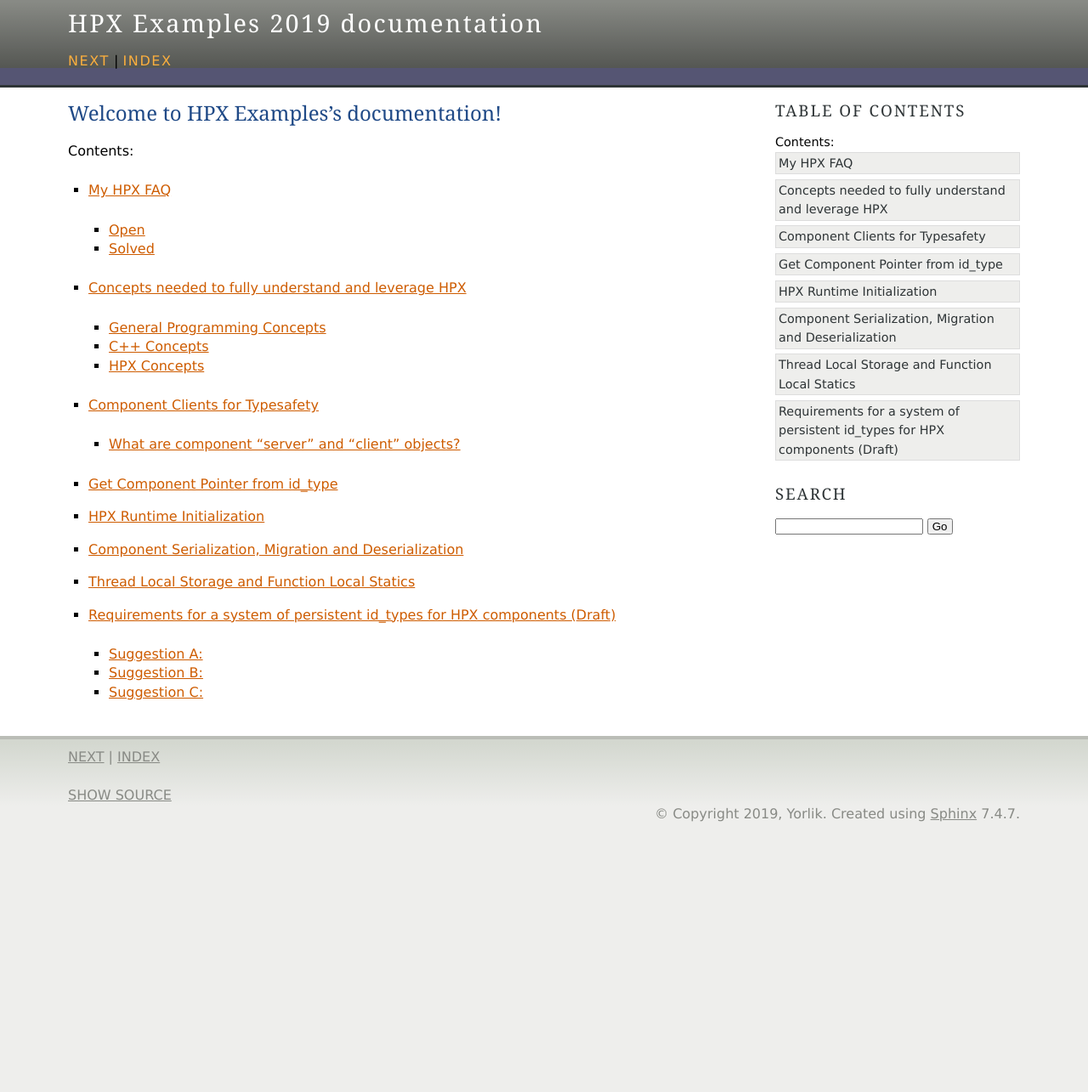
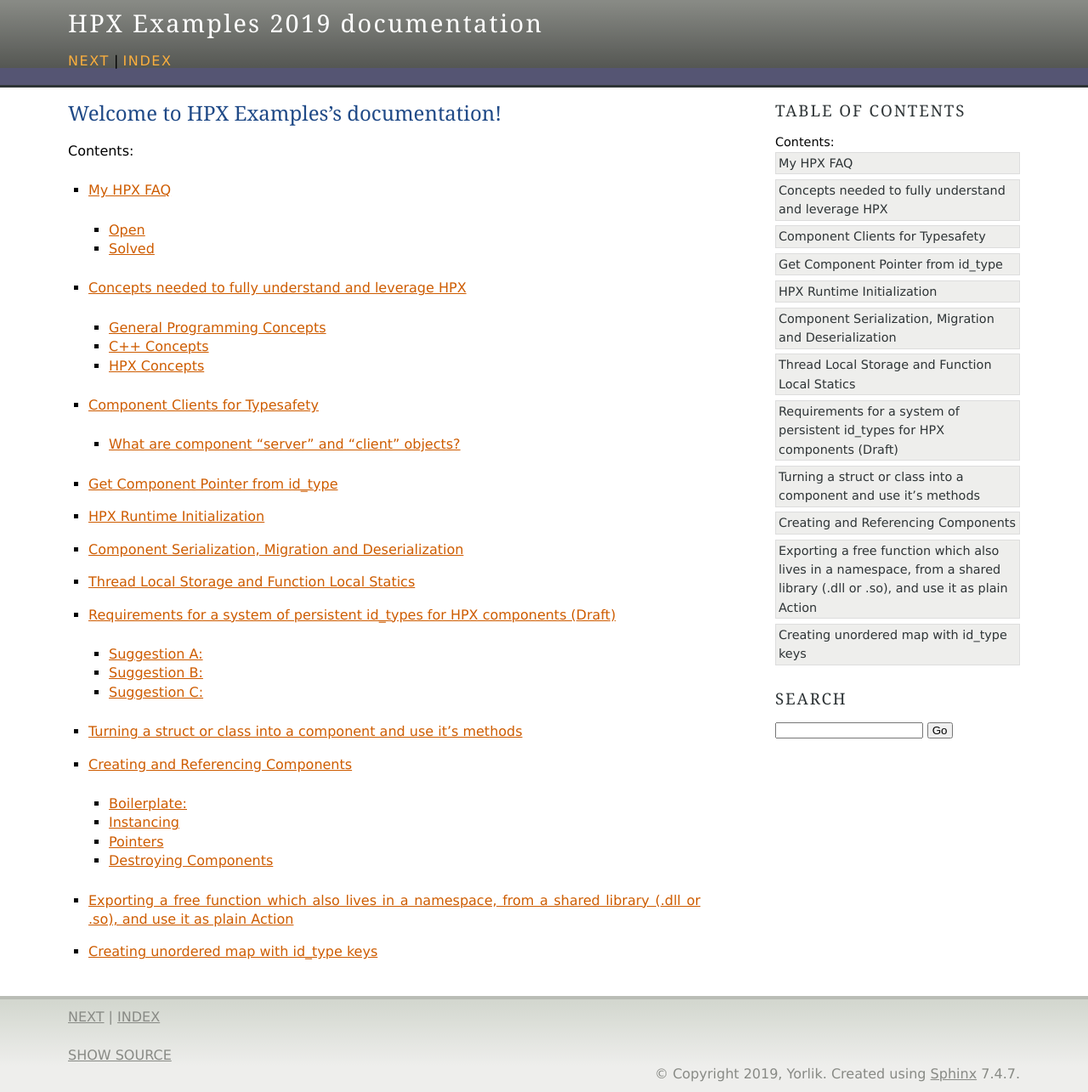
Before and after one commit to McKillroy/hpx_snippets, a Sphinx documentation site: the page built from doc/source/index.rst, in a window 1280 px wide. Shown: the whole page at 85% size. Built offline with Sphinx 7.4.7, drawn with Linux system fonts in a browser that asks for light colours; before the commit the page ends 980 px from its top, so only the background shows below that; some of the changed lines change nothing that is shown.

Commit message:
Integrating some more recipes.
Signed-off-by: Yorlik <mckillroy@gmail.com>

```diff
--- a/doc/source/index.rst
+++ b/doc/source/index.rst
@@ -18,3 +18,7 @@ Welcome to HPX Examples's documentation!
    migration_serialization
    thread_local_objects
    persistent_id_types
+   r_class_to_component
+   r_creating_and_referencing_components
+   r_free_function_to_plain_action
+   r_unordered_map_with_id_type_keys
--- /dev/null
+++ b/doc/source/r_class_to_component.rst
@@ -0,0 +1,99 @@
+.. r_class_to_component.rst
+
+Turning a struct or class into a component and use it's methods
+==================================================================
+
+There are two fundamental ways to do this:
+  - Do it the basic way
+  - Wrap the client side of things into a wrapper object to have typesafety and ease of mind
+
+In this tutorial I'm doing it the dumb way without a client object, because that needs to be done anyways and such is always the first thing to do.
+
+**Step 1:** Define your object and component actions in the header file
+
+    .. code-block:: cpp
+
+       ////////////////////////////
+       // Component Library Header
+       // myObj.hpp
+       /* Boilerplate: Includes, etc ... */
+       namespace app {
+         struct HPX_EXPORT_COMPONENT myObj : PUBLIC hpx::components::component_base<myObj> {
+           string sayHello();
+           // Variant 1: Let the macro chose a default name for the action ("sayHello_action" in this case)
+           HPX_DEFINE_COMPONENT_ACTION(myObj, sayHello);
+           string sayGoodBye(string sender);
+           // Variant 2: Chose a custom name for the action ("sayGoodBye_a" in this case)
+           HPX_DEFINE_COMPONENT_ACTION(myObj, sayGoodBye, sayGoodBye_a); // chosing a custom action name
+           // We are not exposing this method as an action;
+           void setName(string name);
+           private:
+           string name_ = "Nobody";
+         };
+         // Variant A: Inside the namespace:
+         // In this case the action will be known globally as app::myobj_component_sayHello_action
+         HPX_REGISTER_ACTION_DECLARATION ( myObj::sayHello_action, myobj_component_sayHello_action );
+       };
+       // Variant B: Outside the namespace
+       HPX_REGISTER_ACTION_DECLARATION ( app::myObj::sayGoodBye_a, myobj_component_sayGoodBye_a );
+
+
+**Step 2:** Implement your methods in the source and add additional Macros to announce the component and the actions to HPX
+
+    .. code-block:: cpp
+
+       ////////////////////////////
+       // Component Library
+       // myObj.cpp
+       /* Boilerplate: Includes, etc ... */
+
+       string app:myObj::sayHello(){
+           return "Hello ! I am " + (this->name_);
+       }
+       string app:myObj::sayGoodBye(string sender){
+           return "Bye " + sender + "!";
+       }
+       void setName(string name){
+           this->name_ = name;
+       }
+
+       // Announce everything to HPX:
+       // 1. Needed for all components
+       HPX_REGISTER_COMPONENT_MODULE ( );
+
+       // 2. myObj component
+       using myObj_component      = app::myObj;
+       using myObj_component_type = hpx::components::component<app::myObj>;
+       HPX_REGISTER_COMPONENT ( myObj_component_type, myObj_component );
+
+       // 3. myObj component actions
+       // These must match HPX_REGISTER_ACTION_DECLARATION in the header
+       HPX_REGISTER_ACTION ( app::myObj::sayHello_action, app::myobj_component_sayHello_action );
+       HPX_REGISTER_ACTION ( app::myObj::sayGoodBye_a,         myobj_component_sayGoodBye_a    );
+
+
+**Step 3:** Use your component and actions in your HPX Application
+
+    .. code-block:: cpp
+
+       ////////////////////////////
+       // Application Header
+       // File: MyApp.hpp
+       /* Boilerplate: Includes, etc ... */
+
+       #include "myObj.hpp"
+
+      /* other code ... */
+      // This is really a very limited example ...
+      // get our local locality id
+      hpx::id_type here = hpx::find_here ( );
+      // async + remote class instantiation (in this example: remote==local)
+      hpx::future<hpx::id_type> fut = hpx::new_<app::myObj> ( here );
+      // get new app::myObj instance id and wait for it if necessary
+      hpx::id_type mObjId = fut.get ( );
+      // start the sayHello Action on our object
+      auto rFut = hpx::async<app::myObj::sayHello_action> ( mObjId );
+      // wait for hello to finish and return a result
+      cout << "Hello from new object: " << rFut.get ( ) << endl;
+
+      /* other code ... */
--- /dev/null
+++ b/doc/source/r_creating_and_referencing_components.rst
@@ -0,0 +1,90 @@
+.. r_creating_and_referencing_components.rst
+
+Creating and Referencing Components
+======================================
+
+Boilerplate:
+...............
+
+Mind you - I am abbreviating stuff:
+
+.. code-block:: cpp
+
+   using hpx::naming::id_type;
+   using hpx::find_here;
+   using hpx::future;
+   using hpx::new_;
+   using hpx::local_new;
+   using hpx::get_ptr;
+
+
+Lets get started:
+
+Instancing
+...........
+
+.. code-block:: cpp
+
+   future<id_type> new_<Component>(id_type)
+   // in real code:
+   auto my_thing_fut = new_<my_thing_type>( find_here() )
+
+creates a new instance of component on locality *`id_type`* and returns an hpx::future to it
+
+Note: the name ``new_`` was chosen to avoid the name name clash with the ``new`` keyword.
+
+
+If you want to create the component locally and synchronously you just use
+
+.. code-block:: cpp
+
+   future<id_type> local_new<Component>()
+   // in real code:
+   auto my_thing_fut = local_new<my_thing_type>( )
+
+Note, that in both cases you get the id to the new instance with
+
+.. code-block:: cpp
+
+   id_type  future<id_type>.get();
+   // e.g.
+   auto my_thing_id = my_thing_fut.get();
+
+In the sync case it's just a very present (read: immediate) future.
+So - you might just abbreviate it to:
+
+.. code-block:: cpp
+
+   id_type  local_new<Component>().get();
+
+Pointers
+.........
+
+Now, for local and direct ( = faster) access to the instance you might want to have a pointer to it:
+
+.. code-block:: cpp
+
+   future <std::shared_ptr <Component> >   get_ptr <Component> (id_type);
+   //e.g.
+   auto my_thing_shptr_fut = get_ptr <my_thing_type> (my_thing_id);
+   auto my_thing_shptr = my_thing_shptr_fut.get();
+
+There are caveats:
+
+#. ``get_ptr<>`` works on only if the id refers to an object that is local to its invocation (same locality).
+#. ``get_ptr<>`` actually returns a ``future<shared_ptr<>>``, but you don't need to use ``get_ptr<>`` as you can always use 'id' to refer to the instance.
+#. ``get_ptr<>`` would give you some optimization, but prevents the object from being migrated as long as you hold a shared_ptr to it.
+
+There is a sync overload to get the pointer:
+
+  .. code-block:: cpp
+
+   auto p = get_ptr<Component>(hpx::launch::sync, id);
+
+here 'p' is not a future, but the shared_ptr<> directly.
+
+
+Destroying Components
+.......................
+
+Components are Garbage Collected after going out of scope and having shared pointers released.
--- /dev/null
+++ b/doc/source/r_free_function_to_plain_action.rst
@@ -0,0 +1,45 @@
+.. r_free_function_to_plain_action.rst
+
+Exporting a free function which also lives in a namespace, from a shared library (.dll or .so), and use it as plain  Action
+-----------------------------------------------------------------------------------------------------------------------------------
+
+**Step 1:** Function Declaration in the shared library header:
+
+    .. code-block:: cpp
+
+       namespace app {
+           HPX_COMPONENT_EXPORT void myFreeFunction();
+       }
+       HPX_DEFINE_PLAIN_ACTION ( app::myFreeFunction, myFreeFunction_Action );
+
+| Note:
+|   ``HPX_COMPONENT_EXPORT`` is necessary, or the function will not be exported and you'll get a missing symbol error at link time.
+|   ``HPX_DEFINE_PLAIN_ACTION`` can be inside the namespace or in the global namespace. The function is referenced by its fully qualified name out of the perspective of the macro placement, the action identifier must be a C++ conformant identifier for serialization purposes. (Best stick with numbers, letters, underscores ...). If you decide to put the Macro inside the namespace, you must reference the action in step 2 and 3 with the namespace in front of it like ``app::myFreeFunction_Action``.
+
+
+**Step 2:** Function implementation in the shared library source:
+
+    .. code-block:: cpp
+
+       HPX_REGISTER_ACTION (  myFreeFunction_Action );
+       namespace app {
+           void myFreeFunction() {
+               // .. doing my thing here, "HelloWorld", etc. ...
+           }
+       }
+
+| Note:
+|   ``HPX_REGISTER_ACTION`` **MUST** be in the global namespace. It is sufficient to just reference the action name you have chosen in the header here.
+|
+|   It is NOT necessary to specify the ``HPX_COMPONENT_EXPORT`` Macro again.
+
+
+**Step 3:** Action invocation in the executable or whoever uses this library:
+
+    .. code-block:: cpp
+
+       // of course, you need to be inside your hpx_main scope somehow.
+       // This example "fires and forgets" the action on the local console locality.
+       // Both lines are equivalent:
+       hpx::apply( myFreeFunction_Action(), hpx::find_here() );
+       hpx::apply <myFreeFunction_Action> ( hpx::find_here() );
--- /dev/null
+++ b/doc/source/r_unordered_map_with_id_type_keys.rst
@@ -0,0 +1,17 @@
+.. r_unordered_map_with_id_type_keys.rst
+
+Creating unordered map with id_type keys
+==============================================
+
+**Step 1:** Define your object and component actions in the header file
+
+    .. code-block:: cpp
+
+       struct IDTYPE_HASH {
+           size_t operator()( const hpx::id_type &x ) {
+               std::hash<hpx::naming::gid_type> ( ) ( x.get_gid ( ) );
+           }
+       };
+
+       // map id_type on 32 indices in a vector
+       unordered_map<id_type, uint32_t, IDTYPE_HASH> index;
```
